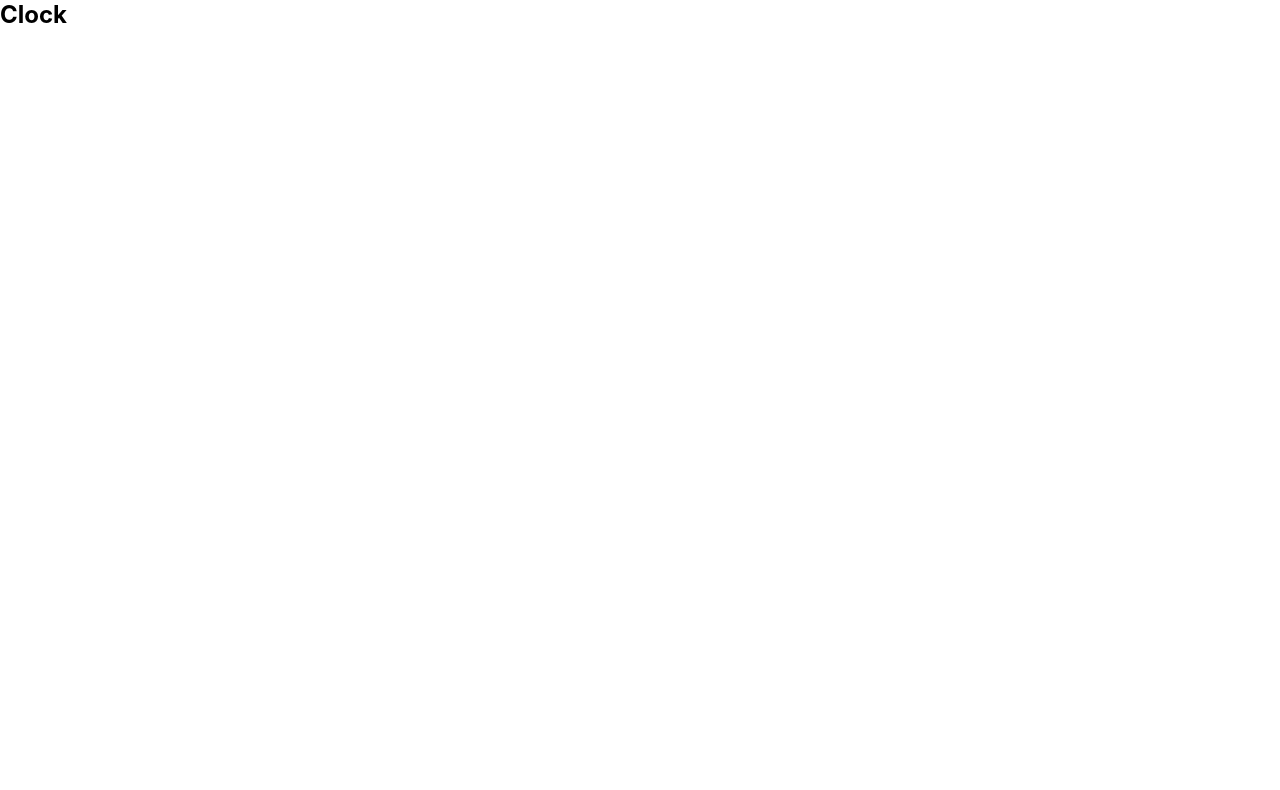
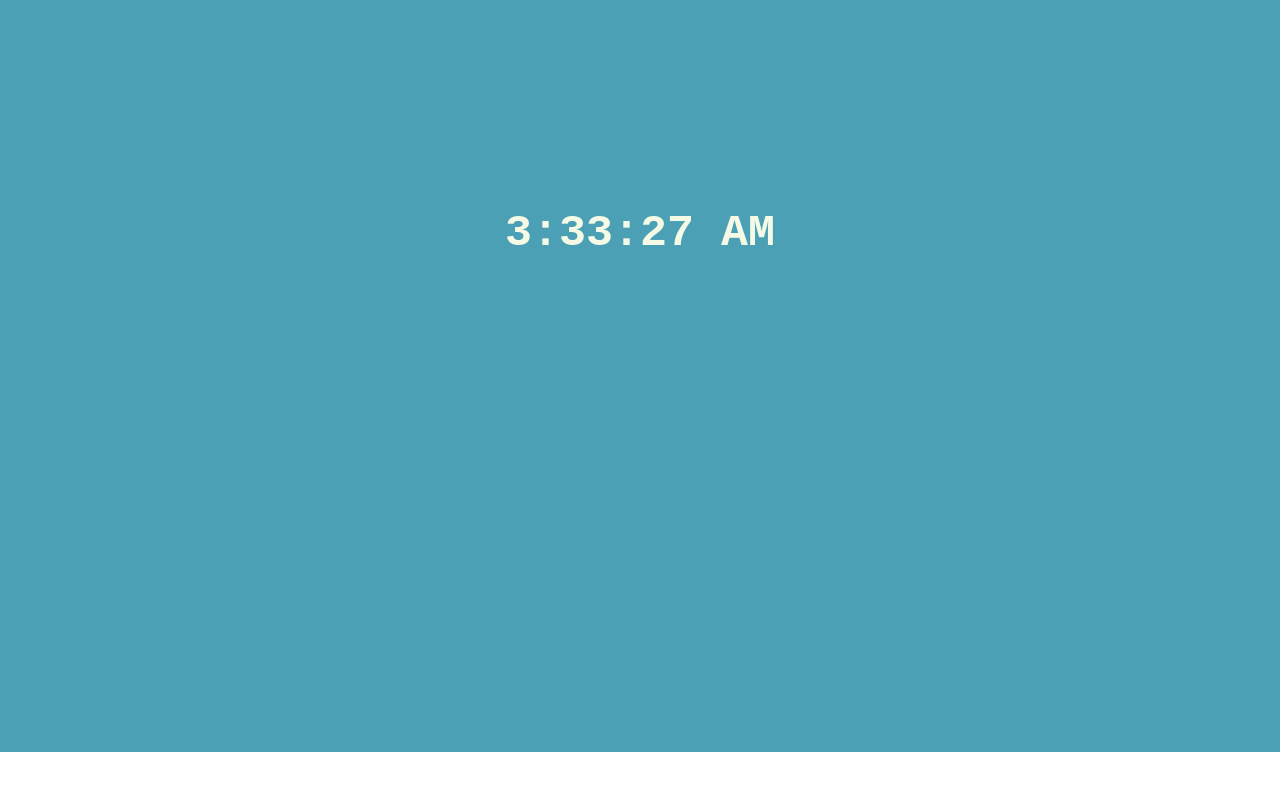
Before and after one commit to shubhamjha25/Multi-Tools, a React (Create React App) app: page /clock in a window 1280 px wide. Shown: the top 790 px of the page. Built offline with nearby package versions, Linux system fonts and the light colour scheme.

Commit message:
Temporary Clock

```diff
--- a/package.json
+++ b/package.json
@@ -9,6 +9,7 @@
     "bootstrap": "^4.5.2",
     "bootstrap-social": "^5.1.1",
     "font-awesome": "^4.7.0",
+    "moment": "^2.27.0",
     "react": "^16.13.1",
     "react-dom": "^16.13.1",
     "react-popper": "^2.2.3",
--- a/src/Components/Widgets/Clock/clock.css
+++ b/src/Components/Widgets/Clock/clock.css
@@ -0,0 +1,16 @@
+.container{
+    display: flex;
+    justify-content: center;
+    align-content: center;
+    color: rgb(244, 250, 229);
+    font-family: monospace;
+    font-size: 30px;
+    background-color: rgba(59, 152, 175, 0.918);
+    padding-top: 4rem;
+    padding-bottom: 30.8rem;
+}
+h2{
+    display: flex;
+    justify-content: center;
+    padding-top: 9rem;
+}
--- a/src/Components/Widgets/Clock/clock.js
+++ b/src/Components/Widgets/Clock/clock.js
@@ -1,11 +1,22 @@
-import React from 'react';
+import React, { useState } from 'react';
+import './clock.css'
 
 const Clock = () => {
-    return (
-        <div>
-            <h2>Clock</h2>
-        </div>
-    );
+    let time = new Date().toLocaleTimeString();
+    const [time1, time2] = useState(time);
+    const UpdateTime = () => {
+        time = new Date().toLocaleTimeString();
+        time2(time);
+    }
+    setInterval(UpdateTime,1000)
+    return(
+        <>
+        <div className="con"></div>
+            <div className="container">
+                <h2>{time1}</h2>
+            </div>
+        </>
+    )
 }
 
 export default Clock;
```
Also changed, not shown: 1 other file (tests, documents, lock files or other folders).
